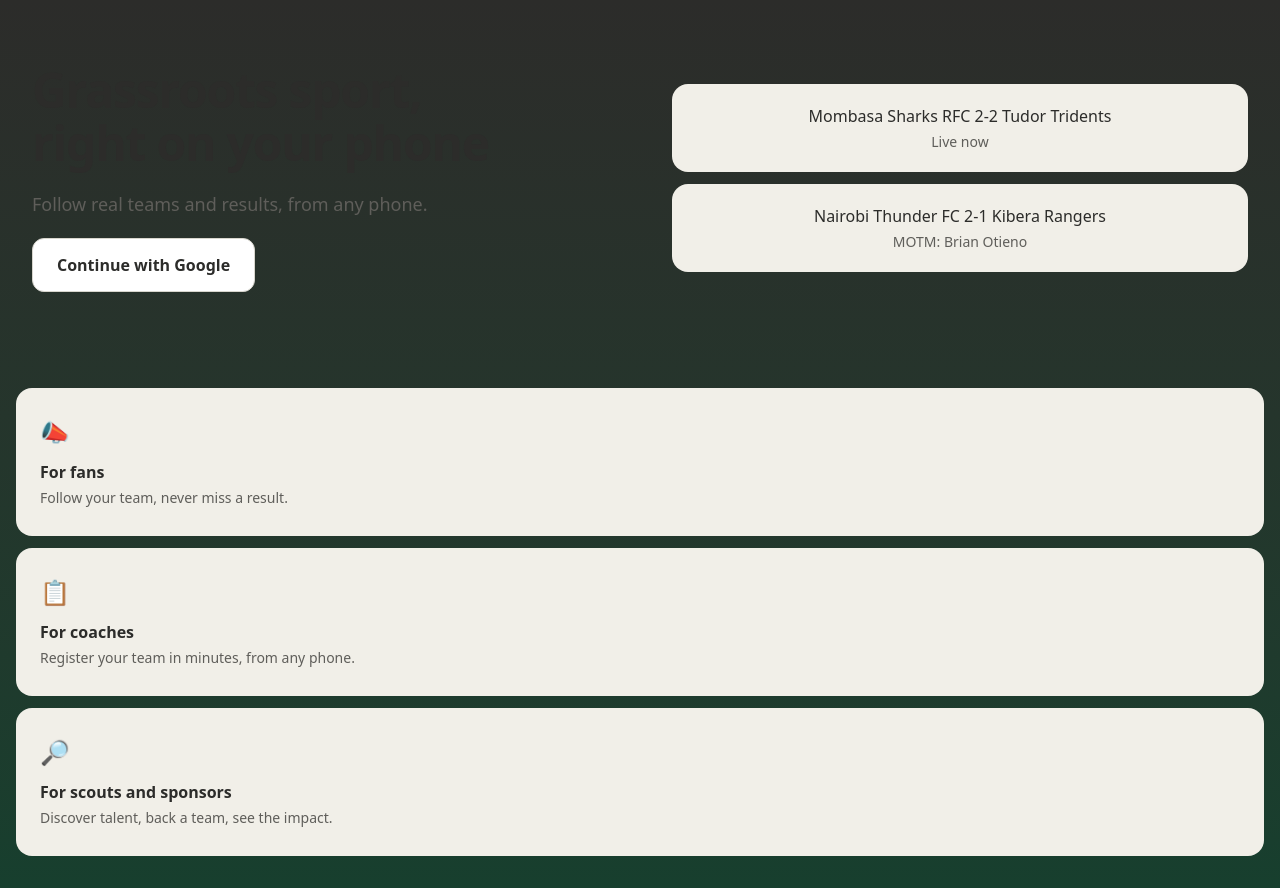
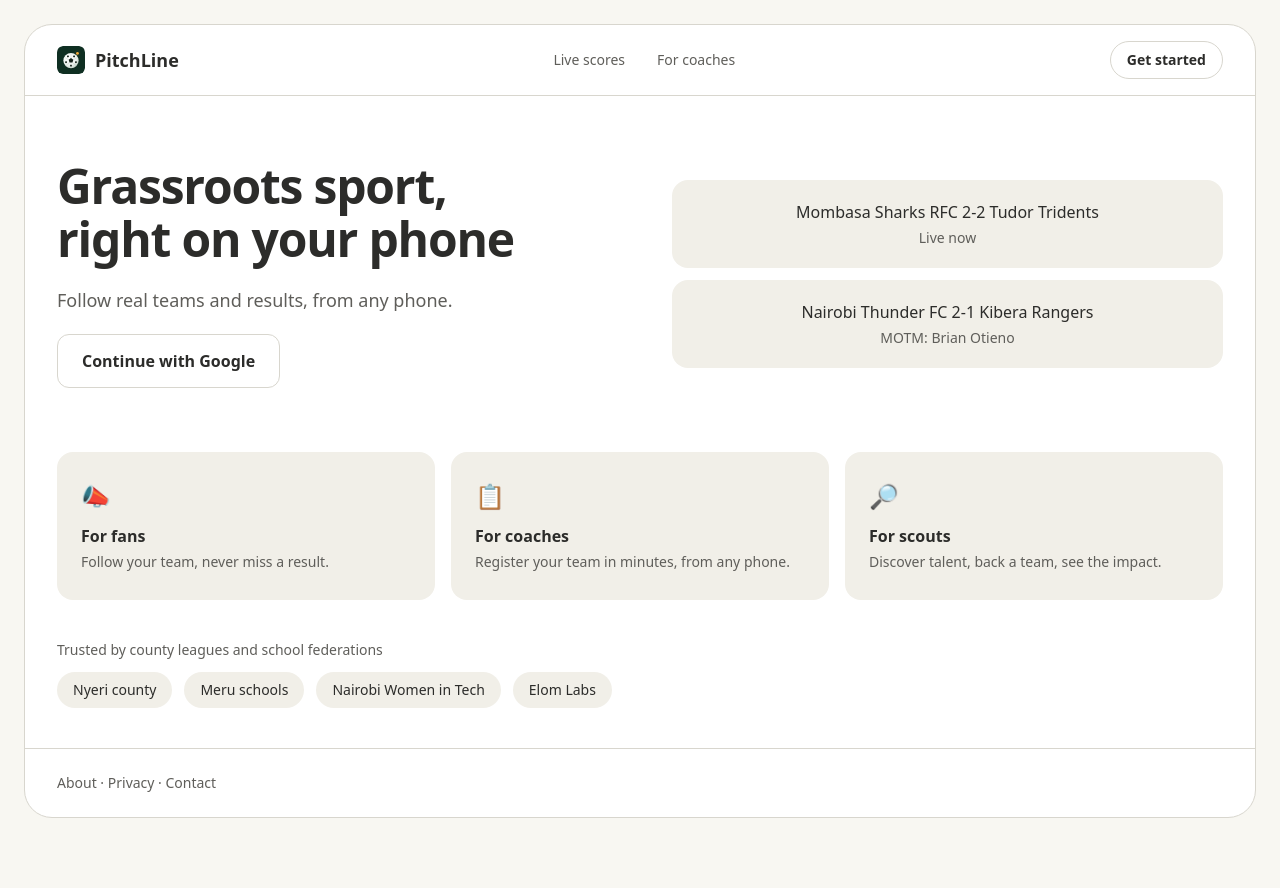
Before and after one commit to JosephNjorog/PitchLine, a React (Vite) app in the folder frontend/: page / in a window 1280 px wide. After the commit the page ends 842 px from the top, so only its background shows below. Built offline with nearby package versions, Linux system fonts and the light colour scheme.

Commit message:
Rebuild landing page around SiteCard matching the approved mockup

```diff
--- a/frontend/src/pages/landing/LandingPage.tsx
+++ b/frontend/src/pages/landing/LandingPage.tsx
@@ -1,6 +1,10 @@
 import { Navigate } from 'react-router-dom'
+import { SiteCard } from '../../components/layout/SiteCard'
+import { LandingNav } from '../../features/landing/LandingNav'
 import { HeroSection } from '../../features/landing/HeroSection'
 import { AudienceSection } from '../../features/landing/AudienceSection'
+import { TrustedBySection } from '../../features/landing/TrustedBySection'
+import { LandingFooter } from '../../features/landing/LandingFooter'
 import { useAuth } from '../../context/AuthContext'
 import { dashboardPathForRole } from '../../lib/roleRouting'
 
@@ -11,9 +15,11 @@ export function LandingPage() {
   }
 
   return (
-    <div className="flex min-h-screen flex-1 flex-col bg-gradient-to-b from-ink-900 to-pitch-900">
+    <SiteCard>
+      <LandingNav />
       <HeroSection />
-      <div className="flex flex-col gap-3 px-4 py-8">
+
+      <div id="for-coaches" className="grid grid-cols-1 gap-4 px-5 pb-10 sm:px-8 md:grid-cols-3">
         <AudienceSection
           icon="📣"
           title="For fans"
@@ -23,15 +29,19 @@ export function LandingPage() {
           icon="📋"
           title="For coaches"
           description="Register your team in minutes, from any phone."
-          delayMs={80}
         />
         <AudienceSection
           icon="🔎"
-          title="For scouts and sponsors"
+          title="For scouts"
           description="Discover talent, back a team, see the impact."
-          delayMs={160}
         />
       </div>
-    </div>
+
+      <div className="px-5 pb-10 sm:px-8">
+        <TrustedBySection />
+      </div>
+
+      <LandingFooter />
+    </SiteCard>
   )
 }
```
